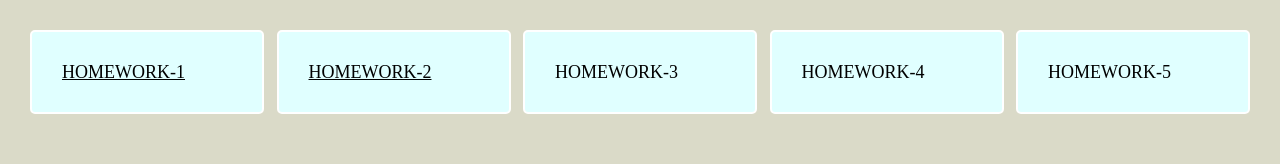
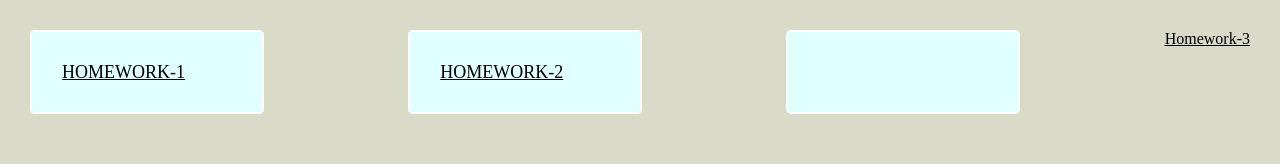
Before and after one commit to aiym-m/aiym-m.github.io, a plain HTML site: page homeworks/index.html in a window 1280 px wide. Shown: the top 164 px of the page. Drawn offline with Linux system fonts and the light colour scheme.

Commit message:
linked html

```diff
--- a/homeworks/index.html
+++ b/homeworks/index.html
@@ -10,7 +10,7 @@
     <div class="mainDiv">
         <div class="homeworks firstHw"><a href="/homework-1/index.html" target="_blank">Homework-1</a></div>
         <div class="homeworks"><a href="/homework-2/index.html" target="_blank">Homework-2</a></div>
-        <div class="homeworks">Homework-3</div>
+        <div class="homeworks"></div><a href="/async-js/index.html" target="_blank">Homework-3</a></div>
         <div class="homeworks">Homework-4</div>
         <div class="homeworks">Homework-5</div>
         <div class="homeworks">Homework-6</div>
```
